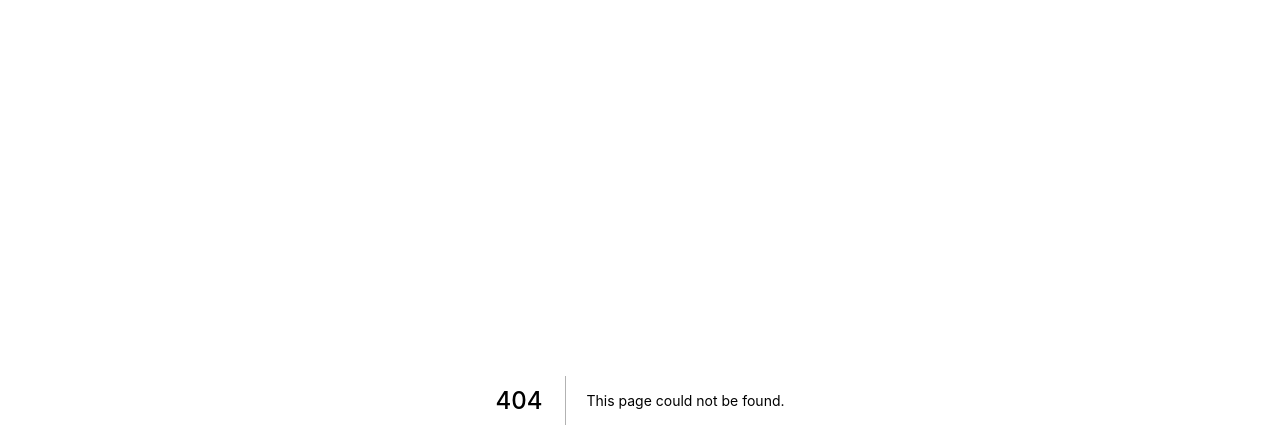
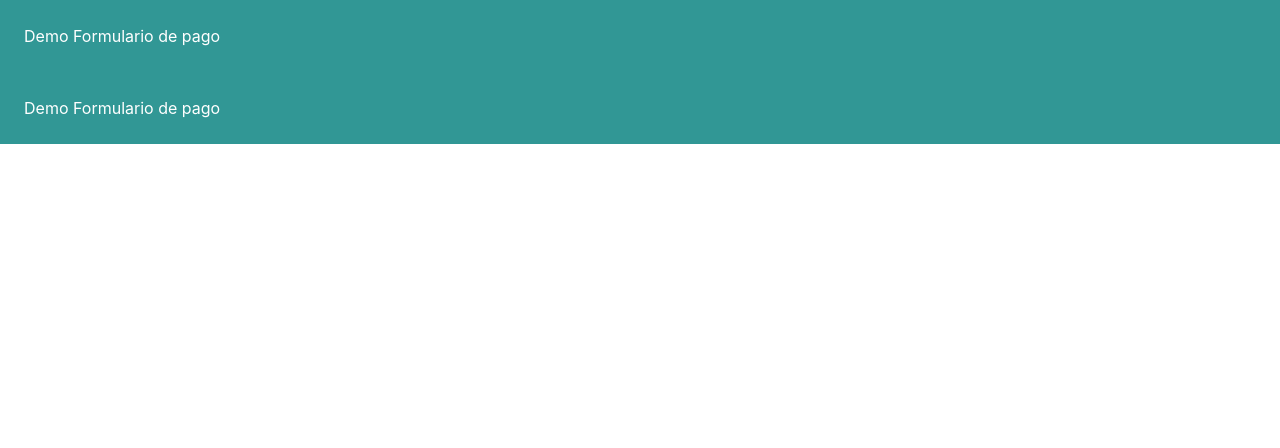
Before and after one commit to WilgenS/demo-payment, a Next.js app: page /head in a window 1280 px wide. Before the commit this address had no page. Shown: the top 448 px of the page. Built offline with nearby package versions, Linux system fonts and the light colour scheme.

Commit message:
Corrección en llamado al API

```diff
--- a/pages/_app.jsx
+++ b/pages/_app.jsx
@@ -1,10 +1,19 @@
-import { ChakraProvider } from '@chakra-ui/react';
-import Head from 'next/head';
+import { ChakraProvider, extendTheme} from '@chakra-ui/react';
+import Header from "./head";
+
+const theme = extendTheme({
+    config: {
+      useSystemColorMode: true,
+      initialColorMode: "dark"
+    }
+  });
 
 function MyApp({ Component, pageProps }) {
     return (
-        <ChakraProvider>
+        <ChakraProvider theme={theme}>
+            <Header/>
             <Component {...pageProps} />
+
         </ChakraProvider>
     );
 }
--- /dev/null
+++ b/pages/head.js
@@ -0,0 +1,33 @@
+import React from "react";
+import {
+  Heading,
+  Flex
+} from "@chakra-ui/react";
+
+
+const Header = (props) => {
+
+  return (
+    <Flex
+      as="nav"
+      align="center"
+      justify="space-between"
+      wrap="wrap"
+      padding={6}
+      bg="teal.500"
+      color="white"
+      {...props}
+    >
+      <Flex alignItems="center" textAlign="center" mr={5} justifyContent="center">
+      Demo Formulario de pago
+
+        <Heading as="h1" textAlign="center" size="lg" letterSpacing={"tighter"}>
+        </Heading>
+      </Flex>
+
+
+    </Flex>
+  );
+};
+
+export default Header;
--- a/pages/process-transaction/order-process.jsx
+++ b/pages/process-transaction/order-process.jsx
@@ -22,7 +22,7 @@ const transaction = () => {
             })
             .catch(function (error) {
                 console.log(
-                    'The error is handled, continue normally. ' + error
+                    'The error is handled, continue normally. ', error
                 );
             });
 
```
Also changed, not shown: pages/[paymentcard]/checkout.jsx (+29 -10 lines).
